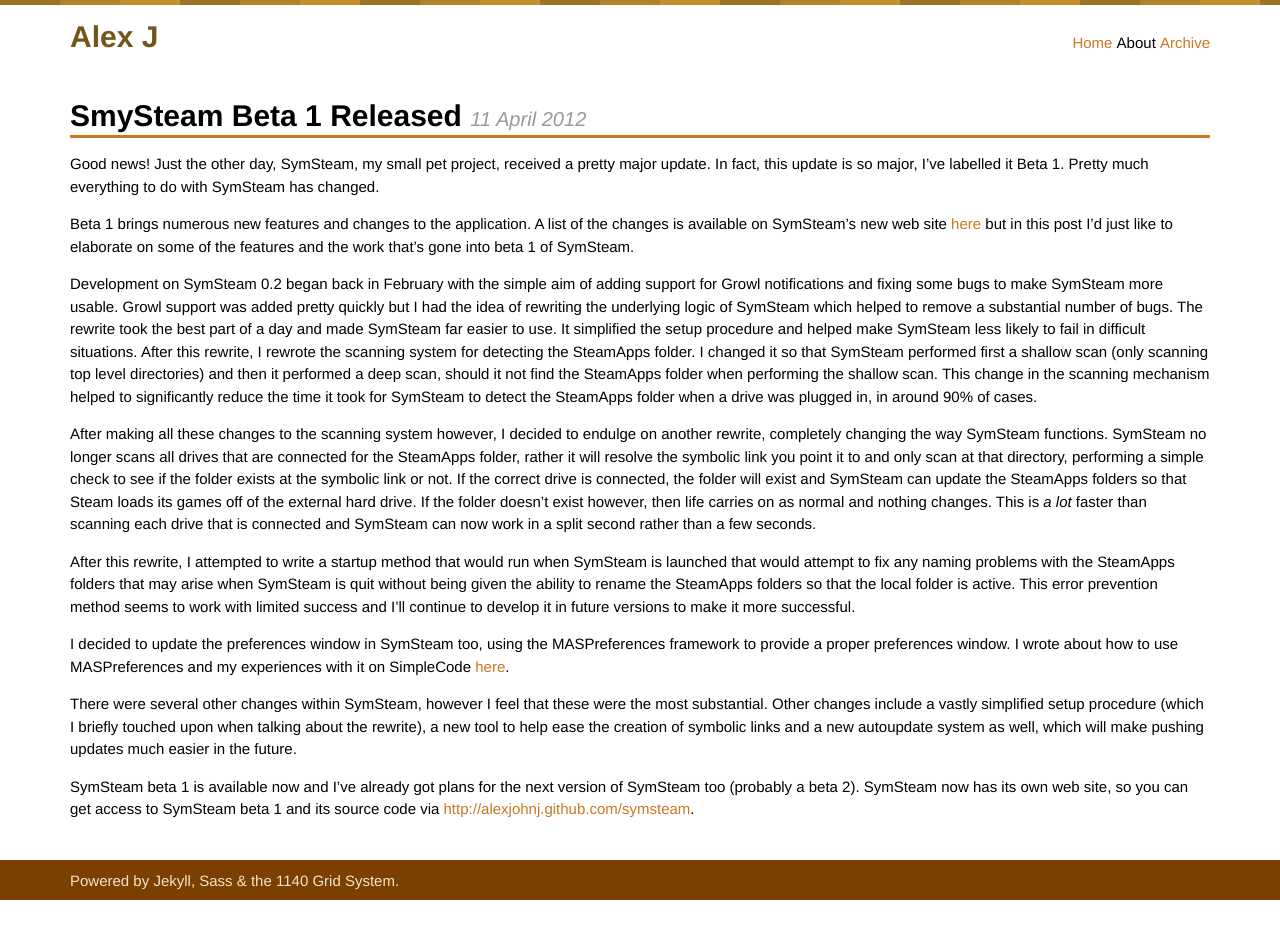
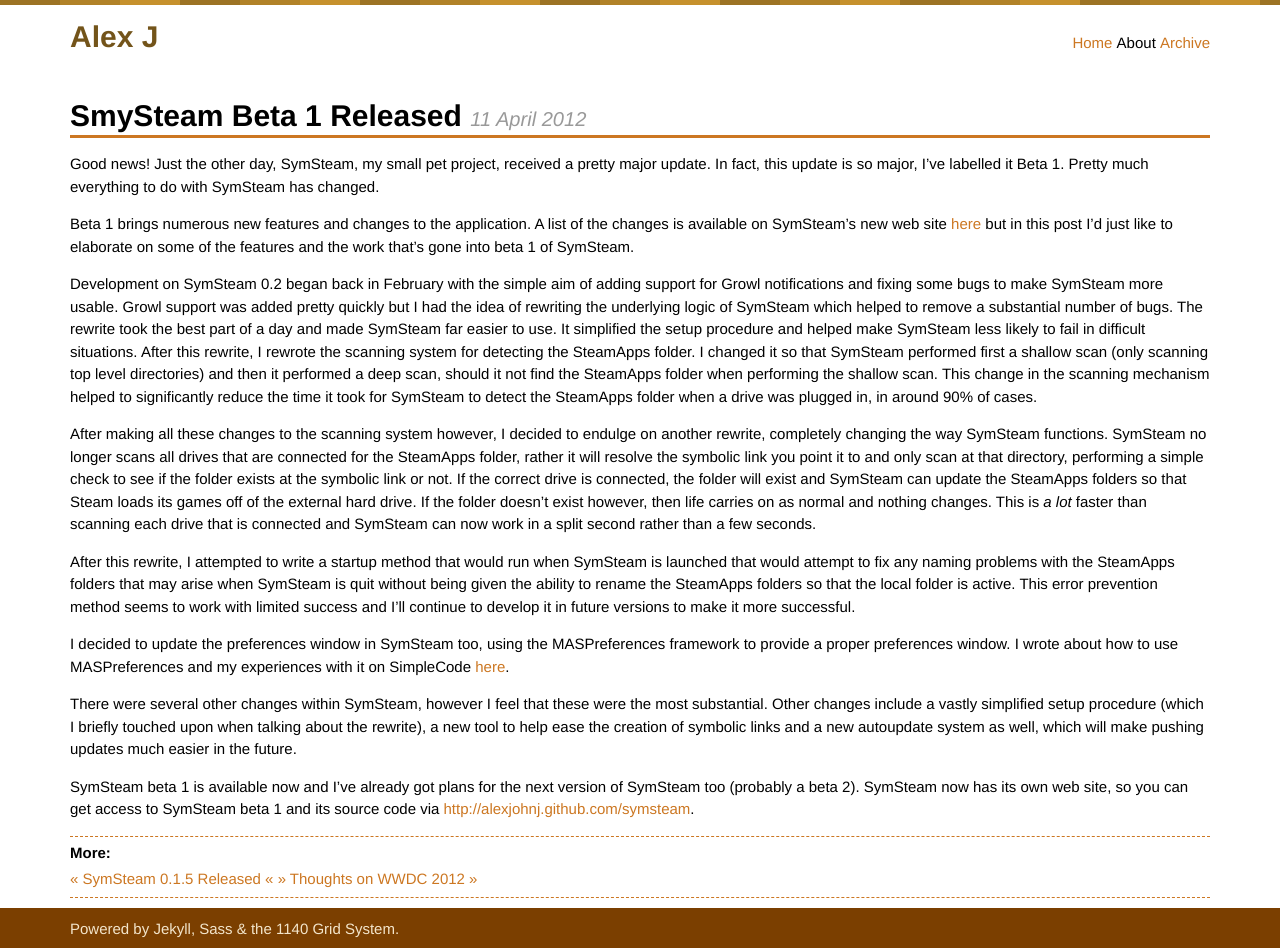
Before and after one commit to alexjohnj/alexjohnj, a Jekyll site: the page built from _posts/2012/04/2012-04-11-smysteam-beta-1-released.markdown, in a window 1280 px wide. Built offline with Jekyll 4.4.1, drawn with Linux system fonts in a browser that asks for light colours; Markdown is read by kramdown in place of the engine named in the settings; before the commit the page ends 900 px from its top, so only the background shows below that.

Commit message:
Added navigation between next/previous posts.

```diff
--- a/_layouts/post.html
+++ b/_layouts/post.html
@@ -6,3 +6,10 @@
 	<h1>{{ page.title }} <small>{{ page.date | date_to_long_string }}</small></h1>
 </div>
 {{ content }}
+<div id="more-posts-box">
+	<h4> More:</h4>
+	<p> <!-- this is all rendered on one line -->
+			{% if page.previous.url %} <a href="{{ page.previous.url }}"> &laquo; {{ page.previous.title }} &laquo;</a> {% endif %}
+			{% if page.next.url %} <a href="{{ page.next.url }}">&raquo; {{ page.next.title }} &raquo;</a> {% endif %}
+	</p>
+</div>
--- a/assets/styles/css/styles.css
+++ b/assets/styles/css/styles.css
@@ -456,6 +456,17 @@
   #post-header-container h1 {
     margin-bottom: 2px; }
 
+#more-posts-box {
+  border-top: 1px #cc7722 dashed;
+  border-bottom: 1px #cc7722 dashed;
+  margin-bottom: 10px; }
+  #more-posts-box p {
+    margin-top: 7px;
+    margin-bottom: 7px; }
+  #more-posts-box h4 {
+    margin-top: 7px;
+    margin-bottom: 2px; }
+
 body {
   font-family: "Helvetica", "Arial", sans-serif;
   font-size: 15px; }
--- a/assets/styles/sass/layout.scss
+++ b/assets/styles/sass/layout.scss
@@ -74,10 +74,26 @@
 	}
 }
 
-#post-header-container{
+#post-header-container {
 	border-bottom: 3px $underline-color solid;
 
 	h1 {
 		margin-bottom: 2px;
 	}
 }
+
+#more-posts-box {
+	border-top: 1px $underline-color dashed;
+	border-bottom: 1px $underline-color dashed;
+	margin-bottom: 10px;
+
+	p {
+		margin-top: 7px;
+		margin-bottom: 7px;
+	}
+
+	h4 {
+		margin-top: 7px;
+		margin-bottom: 2px;
+	}
+}
```
